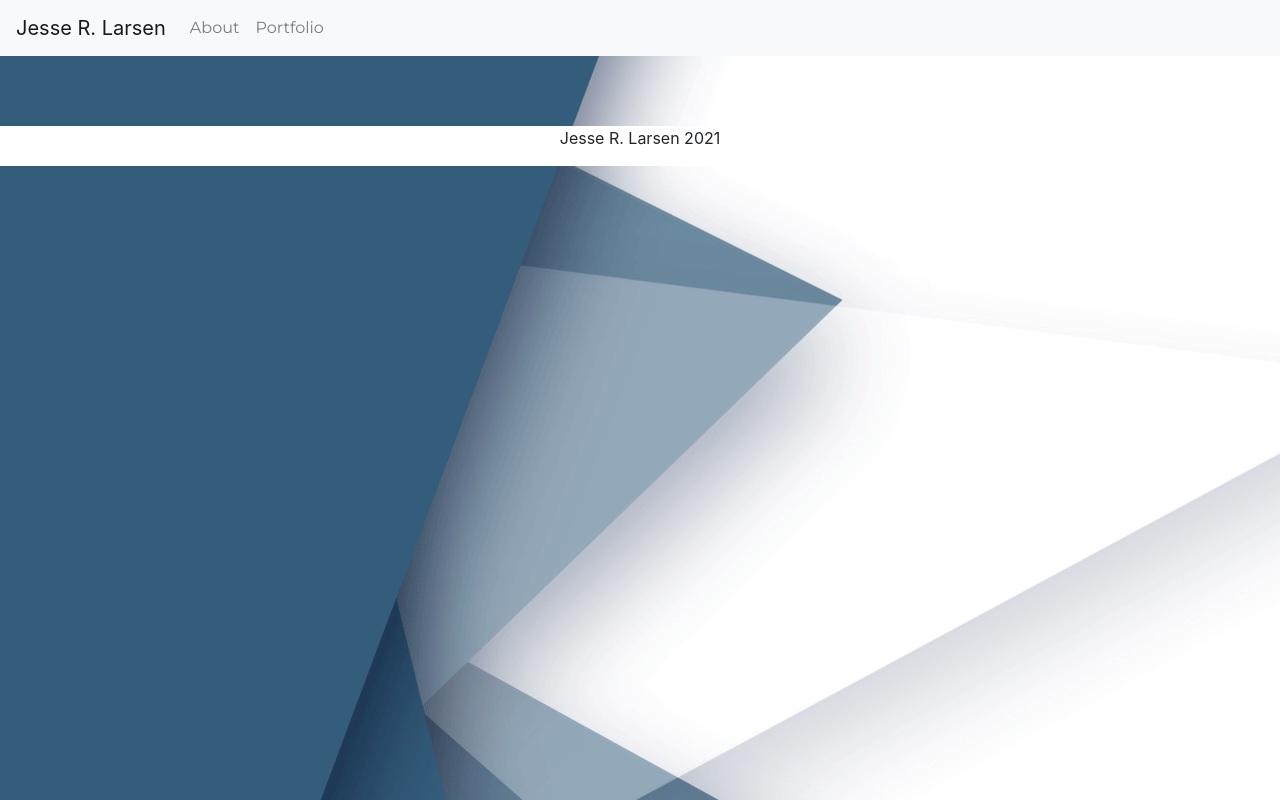
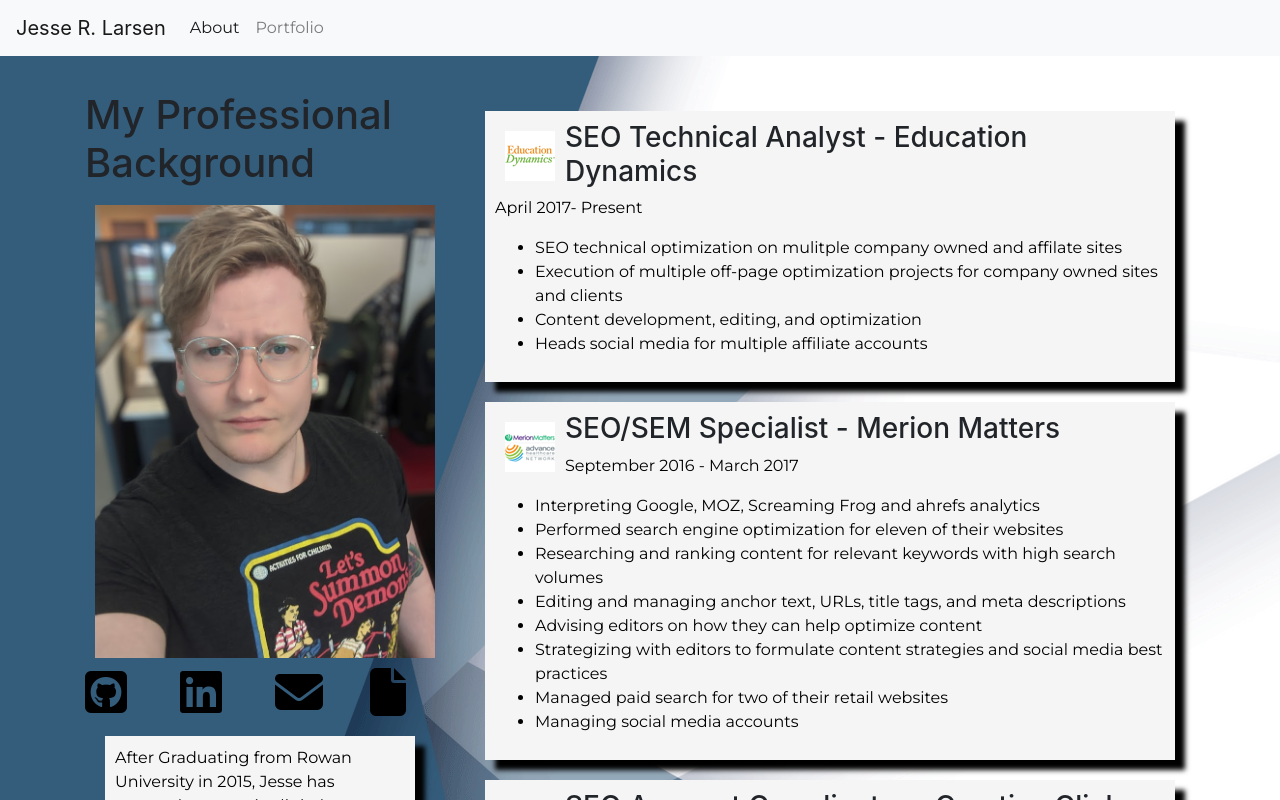
Before and after one commit to J35RL4R/portfolio-v3, a React (Create React App) app: page / in a window 1280 px wide. Shown: the top 800 px of the page. Built offline with nearby package versions, Linux system fonts and the light colour scheme.

Commit message:
settings modification

```diff
--- a/src/App.js
+++ b/src/App.js
@@ -12,7 +12,7 @@
     <Router>
         <Header/>
         <Contentbox>
-          <Route exact path="/portfolio-v3" component={Resumeblock} />
+          <Route exact path="/" component={Resumeblock} />
           <Route exact path="/portfolio" component={Portfolioblock} />
         </Contentbox>
         <Footer />
--- a/src/components/header/index.js
+++ b/src/components/header/index.js
@@ -14,9 +14,9 @@
           <li className="nav-item">
             <div className="nav-item">
             <Link
-            to="/portfolio-v3/"
+            to="/"
             className={
-            window.location.pathname === "/portfolio-v3/" || window.location.pathname === "/portfolio-v3/"
+            window.location.pathname === "/" || window.location.pathname === "/"
               ? "nav-link active"
               : "nav-link"
           }
```
Also changed, not shown: 1 other file (tests, documents, lock files or other folders).
